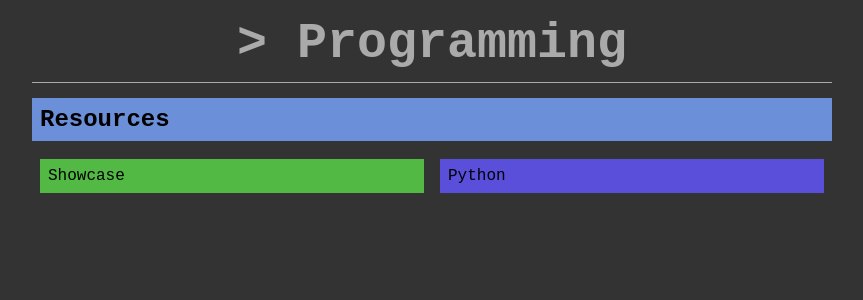
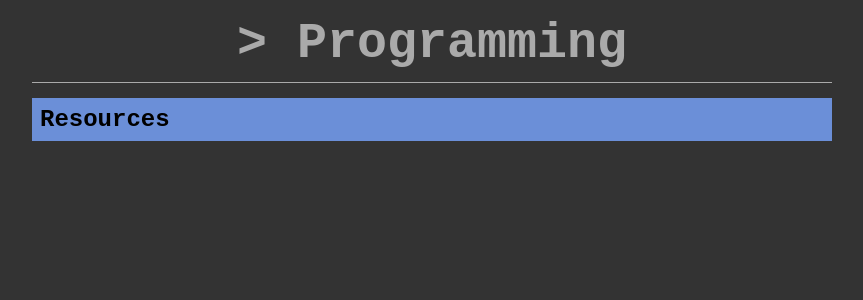
Before and after one commit to wcgs-programming/wcgs-programming.github.io, a Jekyll site: the page built from resources.md, in a window 1280 px wide. Shown: the top 300 px of the page, without its empty margins (208-1071 px from the left). Built offline with Jekyll 4.4.1, drawn with Linux system fonts in a browser that asks for light colours.

Commit message:
being selective

```diff
--- a/resources.md
+++ b/resources.md
@@ -7,5 +7,5 @@ published: true
 ---
 
 {% for post in site.posts %}
-[{{ post.title }}]({{ post.url }})
+{% if page.categories == "resources" %}[{{ post.title }}]({{ post.url }}){% endif %}
 {% endfor %}
```
